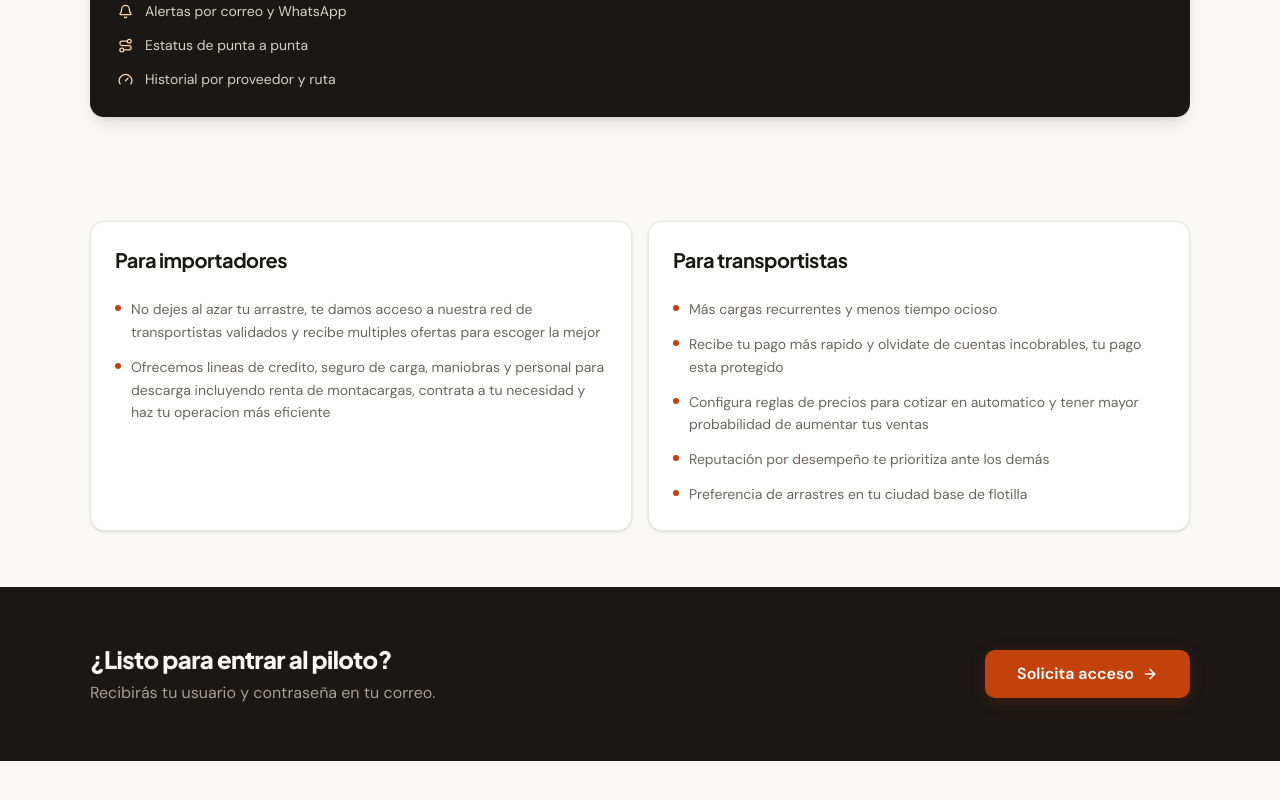
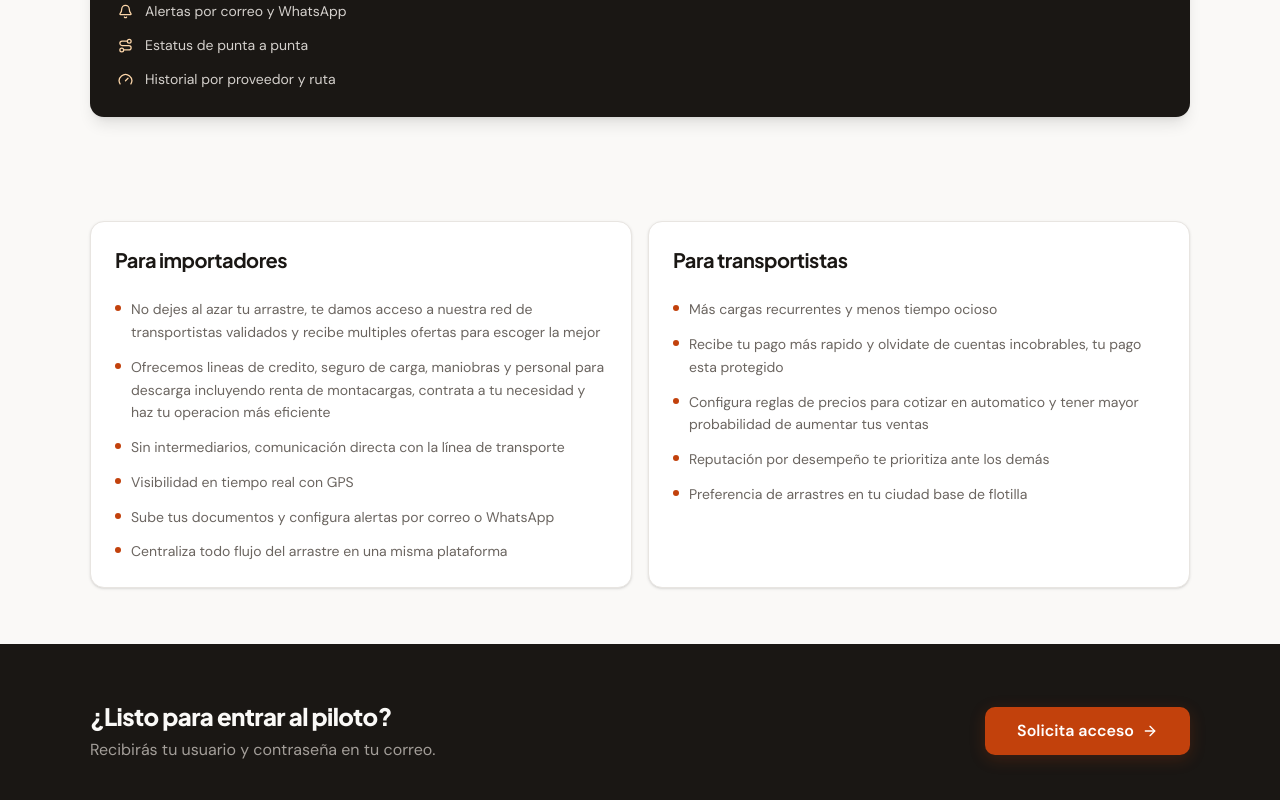
Before and after one commit to apollo-ex/arrastralo, a Next.js app: page /landing in a window 1280 px wide. Shown: the part 5169-5969 px from the top of the page. Before the commit the page ends 5930 px from the top, so only its background shows below. Built offline with nearby package versions, Linux system fonts and the light colour scheme.

Commit message:
Restore original importador bullets alongside new copy

```diff
--- a/app/landing/page.tsx
+++ b/app/landing/page.tsx
@@ -500,6 +500,10 @@ export default function LandingPage() {
               items: [
                 'No dejes al azar tu arrastre, te damos acceso a nuestra red de transportistas validados y recibe multiples ofertas para escoger la mejor',
                 'Ofrecemos lineas de credito, seguro de carga, maniobras y personal para descarga incluyendo renta de montacargas, contrata a tu necesidad y haz tu operacion más eficiente',
+                'Sin intermediarios, comunicación directa con la línea de transporte',
+                'Visibilidad en tiempo real con GPS',
+                'Sube tus documentos y configura alertas por correo o WhatsApp',
+                'Centraliza todo flujo del arrastre en una misma plataforma',
               ],
             },
             {
```
